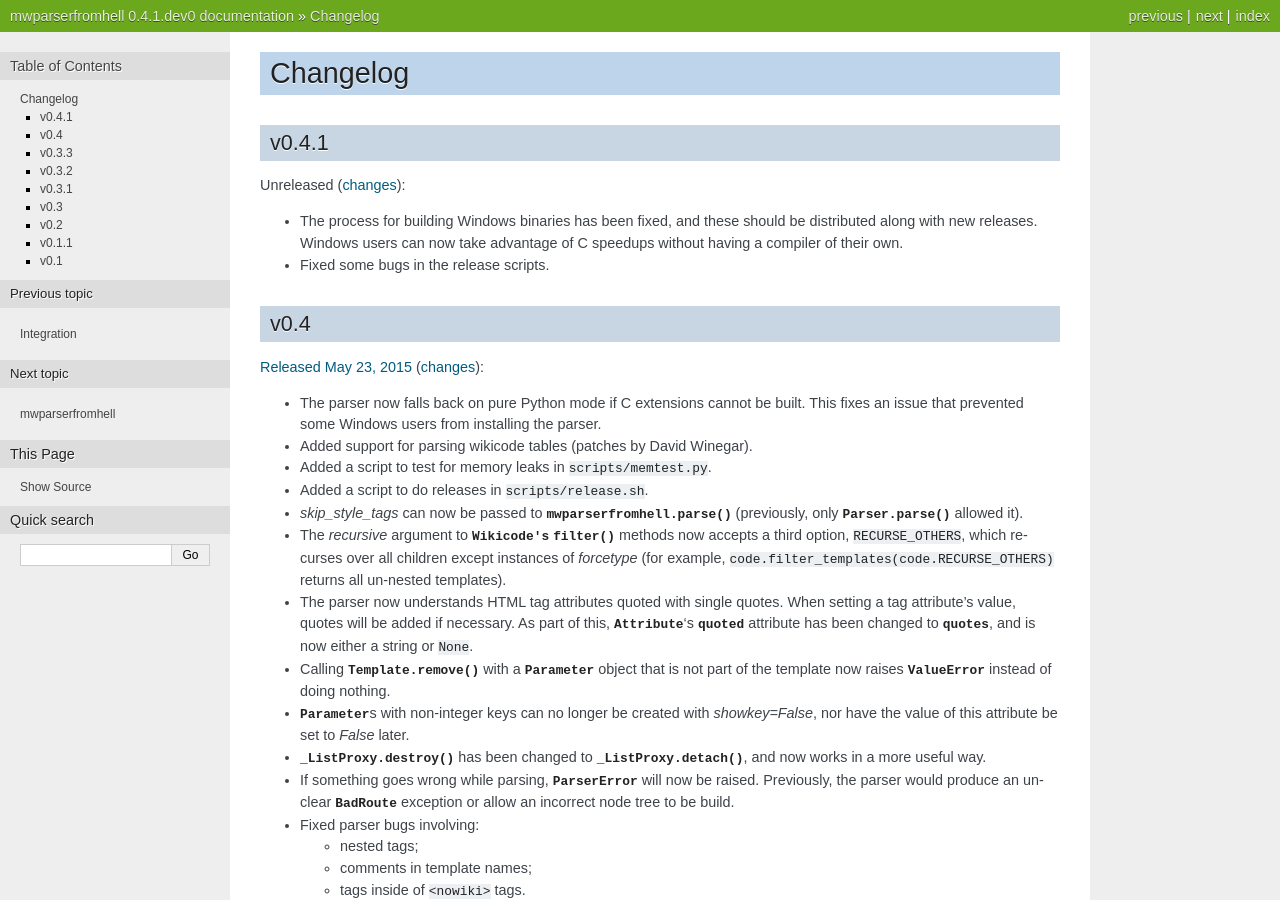
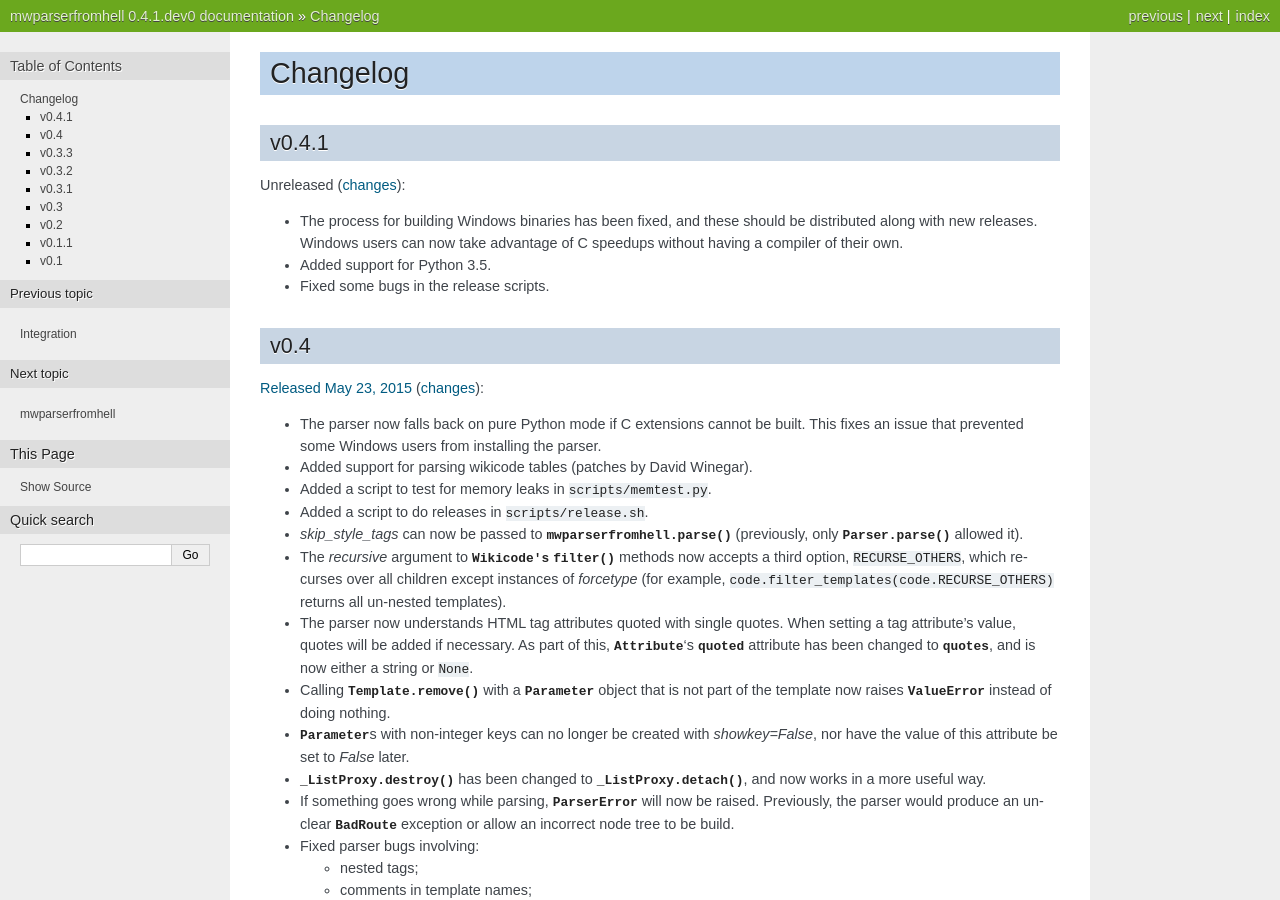
Before and after one commit to earwig/mwparserfromhell, a Sphinx documentation site: the page built from docs/changelog.rst, in a window 1280 px wide and 900 px high. Built offline with Sphinx 7.4.7, drawn with Linux system fonts in a browser that asks for light colours.

Commit message:
Python 3.5 works (closes #101) [ci skip]

```diff
--- a/docs/changelog.rst
+++ b/docs/changelog.rst
@@ -10,6 +10,7 @@ Unreleased
 - The process for building Windows binaries has been fixed, and these should be
   distributed along with new releases. Windows users can now take advantage of
   C speedups without having a compiler of their own.
+- Added support for Python 3.5.
 - Fixed some bugs in the release scripts.
 
 v0.4
```
Also changed, not shown: 1 other file.
